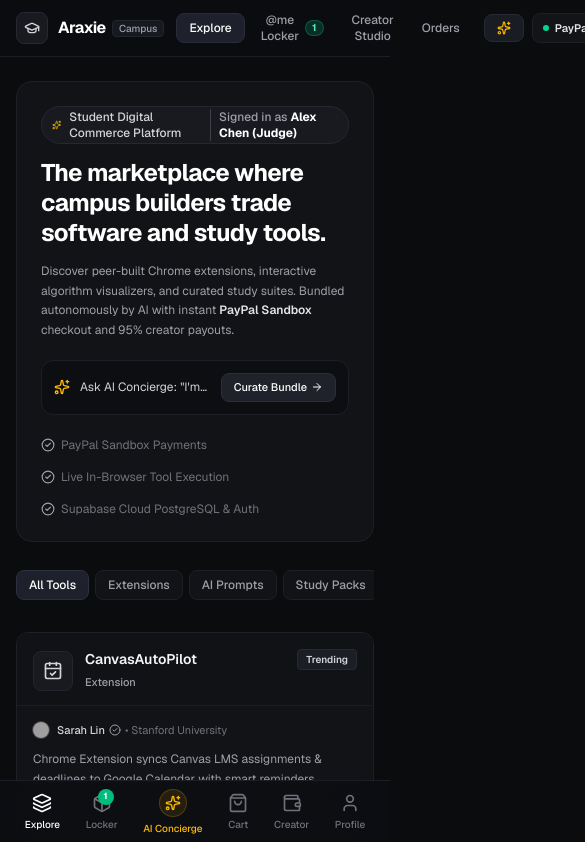
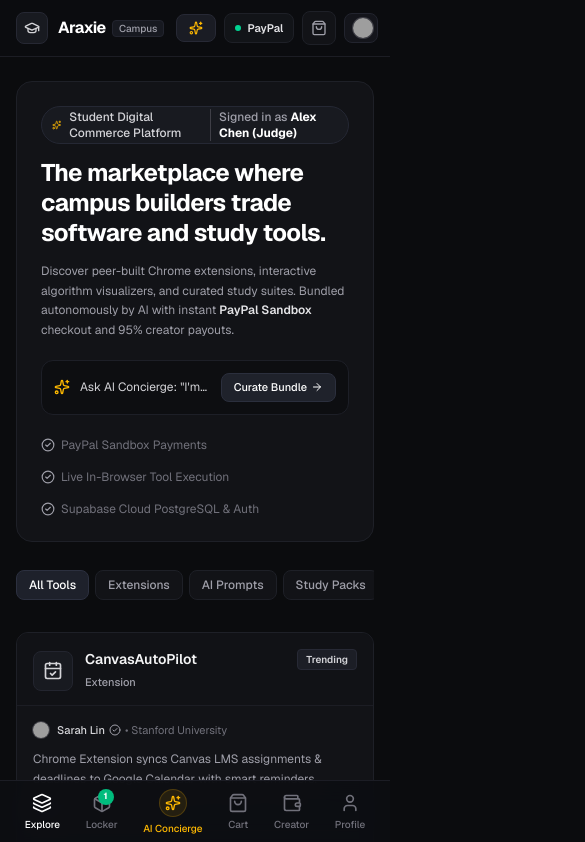
Before and after one commit to Alqaasimee-jr2/araxie, a Next.js app: page / in a window 390 px wide. Shown: the top 842 px of the page, 585 px wide, since content can reach past the window. Built offline with nearby package versions, Linux system fonts and the light colour scheme; no server answers; grey boxes are pictures that could not be loaded.

Commit message:
fix(navbar): refine mobile navigation responsiveness

```diff
--- a/src/components/Navbar.tsx
+++ b/src/components/Navbar.tsx
@@ -93,8 +93,8 @@ export const Navbar: React.FC<NavbarProps> = ({
             </div>
           </div>
 
-          {/* Navigation Items */}
-          <nav className="flex items-center gap-1 sm:gap-1.5">
+          {/* Navigation Items (Desktop & Tablet) */}
+          <nav className="hidden sm:flex items-center gap-1 sm:gap-1.5">
             <button
               onClick={() => setCurrentTab('explore')}
               className={`px-3 py-1.5 rounded-lg text-xs font-medium transition ${
```
